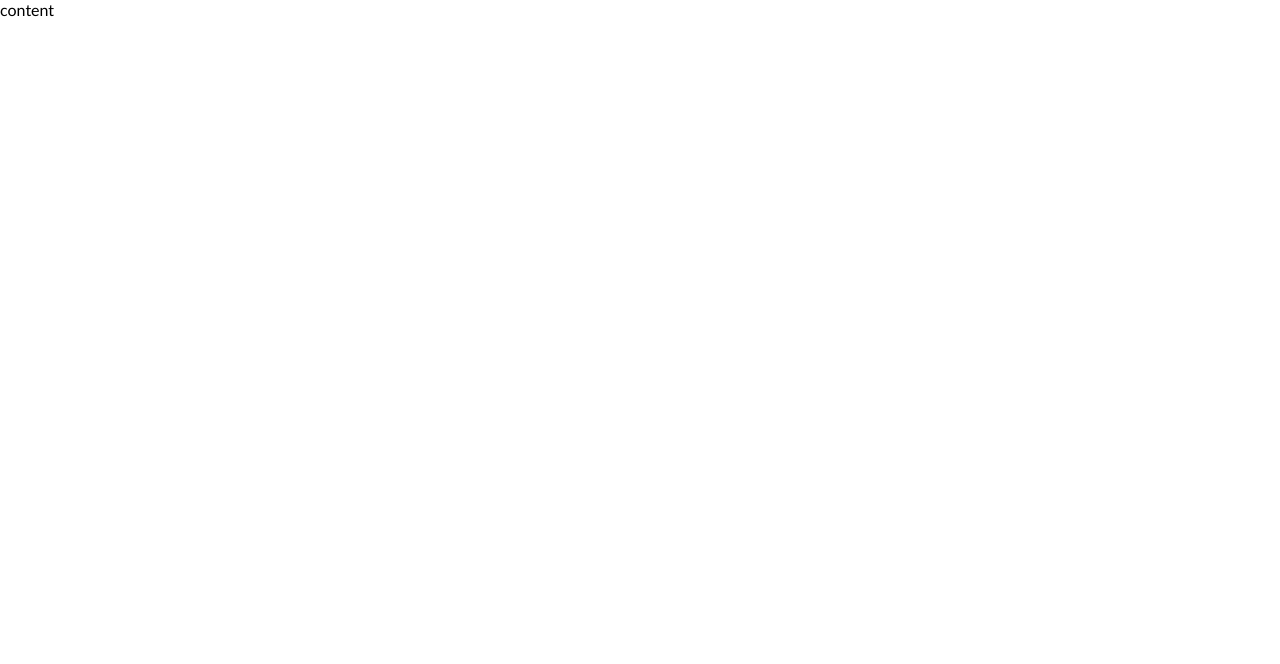
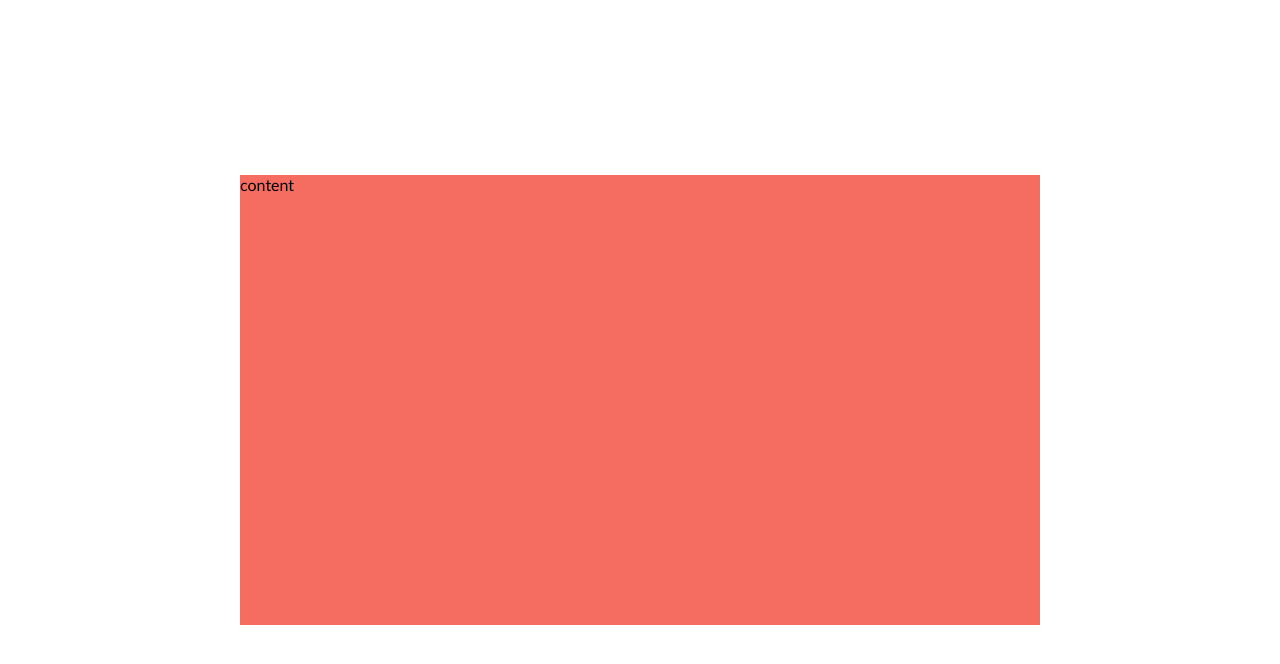
Before and after one commit to vitgri1/04-4-404-Pants-1, a website: page index.html in a window 1280 px wide. Drawn offline with Linux system fonts and the light colour scheme.

Commit message:
static design #4

```diff
--- a/css/base/layout.css
+++ b/css/base/layout.css
@@ -1,3 +1,7 @@
 .container{
-    background-color: aqua;
+    background-color: #F56C61;
+    width: 800px;
+    height: 450px;
+    margin-left: calc(50% - 400px);
+    margin-top: calc(50vh - 225px);
 }
--- a/index.html
+++ b/index.html
@@ -16,6 +16,8 @@
     <link rel="shortcut icon" href="./Favicon/favicon.ico" type="image/x-icon">
 </head>
 <body>
-    content
+    <main class="container">
+        content
+    </main>
 </body>
 </html>
```
